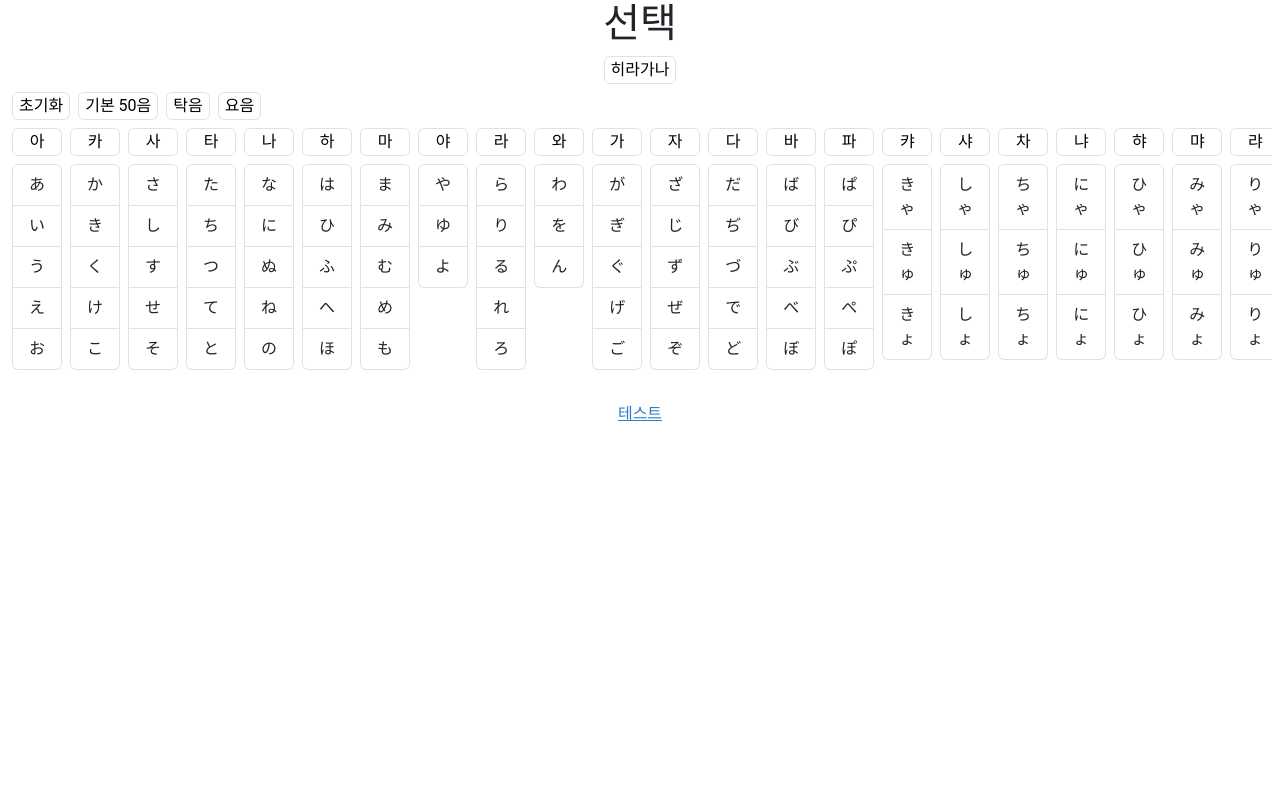
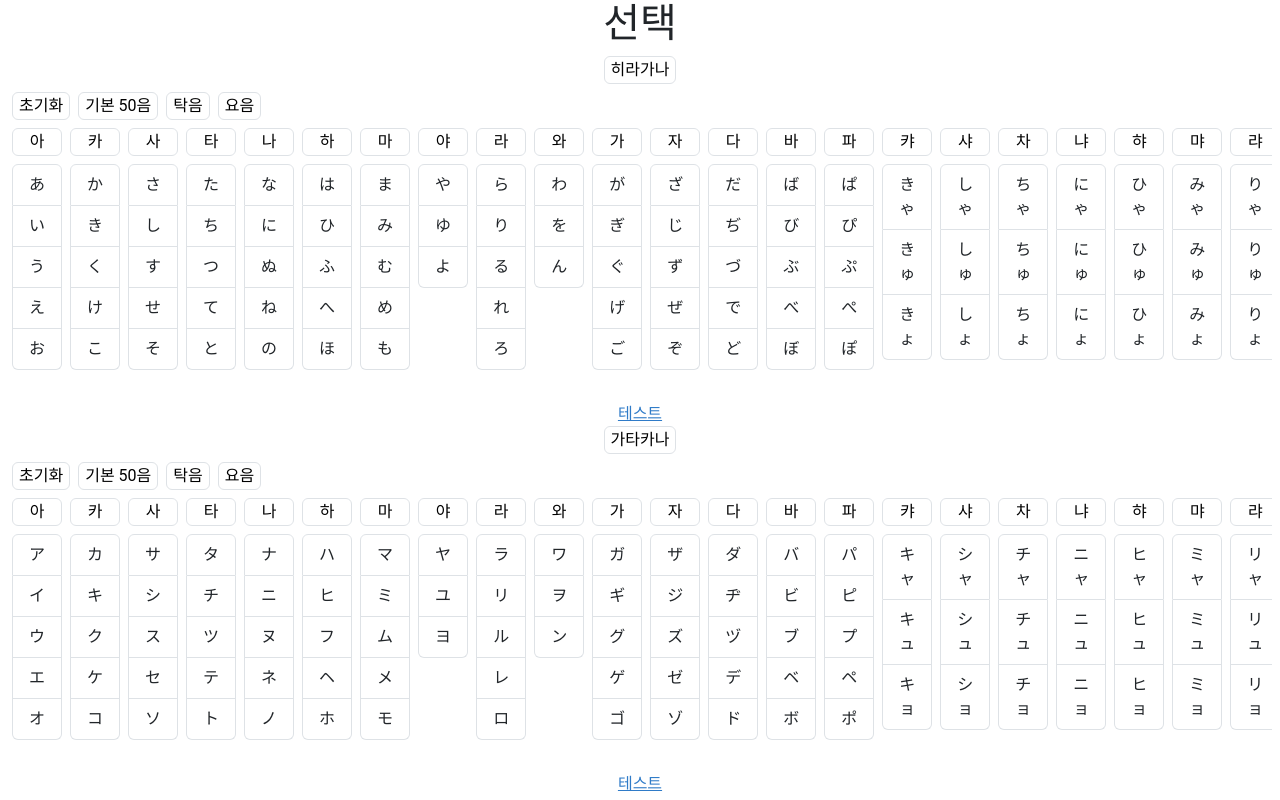
Before and after one commit to Cloudless67/character-train, a SvelteKit app: page / in a window 1280 px wide. Built offline with nearby package versions, Linux system fonts and the light colour scheme.

Commit message:
가타카나 추가

```diff
--- a/src/lib/components/HiraganaList.svelte
+++ b/src/lib/components/GanaList.svelte
@@ -1,26 +1,23 @@
 <script lang="ts">
-	import { hiraganasGroup } from '$lib/hiraganas';
 	import { quizPool } from '../../store';
-	import HiraganaListColumn from './HiraganaListColumn.svelte';
+	import GanaListColumn from './GanaListColumn.svelte';
+
+	export let group: Record<string, string[]>;
 
 	const basic50 = ['아', '카', '사', '타', '나', '하', '마', '야', '라', '와'] as const;
 	const dakuten = ['가', '자', '다', '바', '파'] as const;
 	const yoon = ['캬', '샤', '차', '냐', '햐', '먀', '랴', '갸', '쟈', '뱌', '퍄'] as const;
 
-	$: set50Active = basic50.every((column) =>
-		hiraganasGroup[column].every($quizPool.has.bind($quizPool))
+	$: set50Active = basic50.every((column) => group[column].every($quizPool.has.bind($quizPool)));
+	$: setDakutenActive = dakuten.every((column) =>
+		group[column].every($quizPool.has.bind($quizPool))
 	);
-	$: setDakutenActive = dakuten.every((column) =>
-		hiraganasGroup[column].every($quizPool.has.bind($quizPool))
-	);
-	$: setYoonActive = yoon.every((column) =>
-		hiraganasGroup[column].every($quizPool.has.bind($quizPool))
-	);
+	$: setYoonActive = yoon.every((column) => group[column].every($quizPool.has.bind($quizPool)));
 
 	function set50() {
 		basic50.forEach((column) => {
 			const cb = (set50Active ? $quizPool.delete : $quizPool.add).bind($quizPool);
-			hiraganasGroup[column].forEach(cb);
+			group[column].forEach(cb);
 		});
 		$quizPool = $quizPool;
 	}
@@ -28,7 +25,7 @@
 	function setDakuten() {
 		dakuten.forEach((column) => {
 			const cb = (setDakutenActive ? $quizPool.delete : $quizPool.add).bind($quizPool);
-			hiraganasGroup[column].forEach(cb);
+			group[column].forEach(cb);
 		});
 		$quizPool = $quizPool;
 	}
@@ -36,7 +33,7 @@
 	function setYoon() {
 		yoon.forEach((column) => {
 			const cb = (setYoonActive ? $quizPool.delete : $quizPool.add).bind($quizPool);
-			hiraganasGroup[column].forEach(cb);
+			group[column].forEach(cb);
 		});
 		$quizPool = $quizPool;
 	}
@@ -56,8 +53,8 @@
 		<button class="mb-2 mx-1" class:selected={setYoonActive} on:click={setYoon}>요음</button>
 	</div>
 	<dl class="d-flex overflow-x-scroll">
-		{#each Object.keys(hiraganasGroup) as column}
-			<HiraganaListColumn {column} />
+		{#each Object.keys(group) as column}
+			<GanaListColumn {column} {group} />
 		{/each}
 	</dl>
 </div>
--- a/src/lib/components/HiraganaListColumn.svelte
+++ b/src/lib/components/GanaListColumn.svelte
@@ -1,12 +1,12 @@
 <script lang="ts">
-	import { hiraganasGroup } from '$lib/hiraganas';
 	import { quizPool } from '../../store';
 
-	export let column: keyof typeof hiraganasGroup;
+	export let group: Record<string, string[]>;
+	export let column: string;
 
 	let checkBox: HTMLButtonElement;
 
-	$: checked = hiraganasGroup[column].every($quizPool.has.bind($quizPool));
+	$: checked = group[column].every($quizPool.has.bind($quizPool));
 </script>
 
 <dd class="mx-1">
@@ -18,16 +18,16 @@
 		on:click={() => {
 			checked = !checked;
 			if (checked) {
-				hiraganasGroup[column].forEach($quizPool.add.bind($quizPool));
+				group[column].forEach($quizPool.add.bind($quizPool));
 			} else {
-				hiraganasGroup[column].forEach($quizPool.delete.bind($quizPool));
+				group[column].forEach($quizPool.delete.bind($quizPool));
 			}
 			$quizPool = $quizPool;
 		}}
 		>{column}
 	</button>
 	<ul class="list-group">
-		{#each hiraganasGroup[column] as hiragana, i}
+		{#each group[column] as hiragana, i}
 			<!-- svelte-ignore a11y-no-noninteractive-element-interactions -->
 			<!-- svelte-ignore a11y-click-events-have-key-events -->
 			<li
--- /dev/null
+++ b/src/lib/gatakanas.ts
@@ -0,0 +1,135 @@
+export const gatakanas = {
+	ア: '아',
+	イ: '이',
+	ウ: '우',
+	エ: '에',
+	オ: '오',
+	カ: '카',
+	キ: '키',
+	ク: '쿠',
+	ケ: '케',
+	コ: '코',
+	サ: '사',
+	シ: '시',
+	ス: '스',
+	セ: '세',
+	ソ: '소',
+	タ: '타',
+	チ: '치',
+	ツ: '츠',
+	テ: '테',
+	ト: '토',
+	ナ: '나',
+	ニ: '니',
+	ヌ: '누',
+	ネ: '네',
+	ノ: '노',
+	ハ: '하',
+	ヒ: '히',
+	フ: '후',
+	ヘ: '헤',
+	ホ: '호',
+	マ: '마',
+	ミ: '미',
+	ム: '무',
+	メ: '메',
+	モ: '모',
+	ヤ: '야',
+	ユ: '유',
+	ヨ: '요',
+	ラ: '라',
+	リ: '리',
+	ル: '루',
+	レ: '레',
+	ロ: '로',
+	ワ: '와',
+	ヲ: '오',
+	ン: '은',
+	ガ: '가',
+	ギ: '기',
+	グ: '구',
+	ゲ: '게',
+	ゴ: '고',
+	ザ: '자',
+	ジ: '지',
+	ズ: '즈',
+	ゼ: '제',
+	ゾ: '조',
+	ダ: '다',
+	ヂ: '지',
+	ヅ: '즈',
+	デ: '데',
+	ド: '도',
+	バ: '바',
+	ビ: '비',
+	ブ: '부',
+	ベ: '베',
+	ボ: '보',
+	パ: '파',
+	ピ: '피',
+	プ: '푸',
+	ペ: '페',
+	ポ: '포',
+	キャ: '캬',
+	キュ: '큐',
+	キョ: '쿄',
+	シャ: '샤',
+	シュ: '슈',
+	ショ: '쇼',
+	チャ: '차',
+	チュ: '추',
+	チョ: '쵸',
+	ニャ: '냐',
+	ニュ: '뉴',
+	ニョ: '뇨',
+	ヒャ: '햐',
+	ヒュ: '휴',
+	ヒョ: '효',
+	ミャ: '먀',
+	ミュ: '뮈',
+	ミョ: '묘',
+	リャ: '랴',
+	リュ: '류',
+	リョ: '료',
+	ギャ: '갸',
+	ギュ: '규',
+	ギョ: '교',
+	ジャ: '자',
+	ジュ: '주',
+	ジョ: '조',
+	ビャ: '뱌',
+	ビュ: '뷰',
+	ビョ: '뵤',
+	ピャ: '퍄',
+	ピュ: '퓨',
+	ピョ: '표'
+};
+
+export const gatakanasGroup = {
+	아: ['ア', 'イ', 'ウ', 'エ', 'オ'],
+	카: ['カ', 'キ', 'ク', 'ケ', 'コ'],
+	사: ['サ', 'シ', 'ス', 'セ', 'ソ'],
+	타: ['タ', 'チ', 'ツ', 'テ', 'ト'],
+	나: ['ナ', 'ニ', 'ヌ', 'ネ', 'ノ'],
+	하: ['ハ', 'ヒ', 'フ', 'ヘ', 'ホ'],
+	마: ['マ', 'ミ', 'ム', 'メ', 'モ'],
+	야: ['ヤ', 'ユ', 'ヨ'],
+	라: ['ラ', 'リ', 'ル', 'レ', 'ロ'],
+	와: ['ワ', 'ヲ', 'ン'],
+	가: ['ガ', 'ギ', 'グ', 'ゲ', 'ゴ'],
+	자: ['ザ', 'ジ', 'ズ', 'ゼ', 'ゾ'],
+	다: ['ダ', 'ヂ', 'ヅ', 'デ', 'ド'],
+	바: ['バ', 'ビ', 'ブ', 'ベ', 'ボ'],
+	파: ['パ', 'ピ', 'プ', 'ペ', 'ポ'],
+	캬: ['キャ', 'キュ', 'キョ'],
+	샤: ['シャ', 'シュ', 'ショ'],
+	차: ['チャ', 'チュ', 'チョ'],
+	냐: ['ニャ', 'ニュ', 'ニョ'],
+	햐: ['ヒャ', 'ヒュ', 'ヒョ'],
+	먀: ['ミャ', 'ミュ', 'ミョ'],
+	랴: ['リャ', 'リュ', 'リョ'],
+	갸: ['ギャ', 'ギュ', 'ギョ'],
+	쟈: ['ジャ', 'ジュ', 'ジョ'],
+	뱌: ['ビャ', 'ビュ', 'ビョ'],
+	퍄: ['ピャ', 'ピュ', 'ピョ']
+};
--- a/src/routes/+page.svelte
+++ b/src/routes/+page.svelte
@@ -1,13 +1,28 @@
 <script lang="ts">
-	import HiraganaList from '$lib/components/HiraganaList.svelte';
-	import { quizPool } from '../store';
+	import GanaList from '$lib/components/GanaList.svelte';
+	import { gatakanas, gatakanasGroup } from '$lib/gatakanas';
+	import { hiraganas, hiraganasGroup } from '$lib/hiraganas';
+	import { answerSheet, quizPool } from '../store';
 </script>
 
 <main class="d-flex flex-column justify-content-center align-items-center px-4">
 	<h1>선택</h1>
 	<button class="btn btn-primary"> 히라가나 </button>
-	<HiraganaList />
-	<a href={`/quiz?pool=${[...$quizPool.values()].join(',')}`}>테스트</a>
+	<GanaList group={hiraganasGroup} />
+	<a
+		href={`/quiz?pool=${[...$quizPool.values()].join(',')}`}
+		on:click={() => {
+			$answerSheet = hiraganas;
+		}}>테스트</a
+	>
+	<button class="btn btn-primary"> 가타카나 </button>
+	<GanaList group={gatakanasGroup} />
+	<a
+		href={`/quiz?pool=${[...$quizPool.values()].join(',')}`}
+		on:click={() => {
+			$answerSheet = gatakanas;
+		}}>테스트</a
+	>
 </main>
 
 <style>
--- a/src/store.ts
+++ b/src/store.ts
@@ -1,3 +1,5 @@
 import { writable } from 'svelte/store';
 
 export const quizPool = writable(new Set<string>());
+
+export const answerSheet = writable<Record<string, string>>({});
```
Also changed, not shown: src/routes/quiz/+page.svelte (+5 -6 lines).
